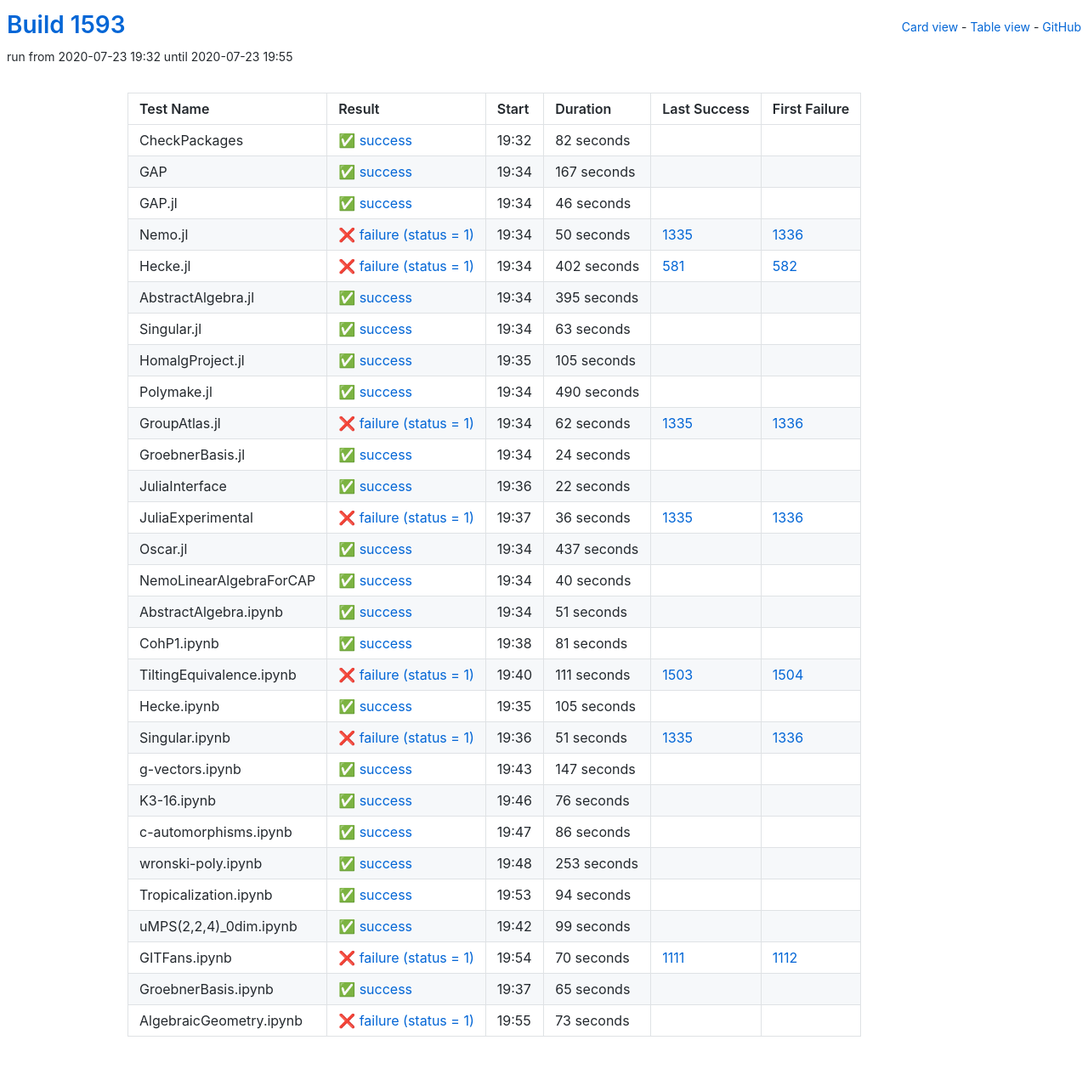
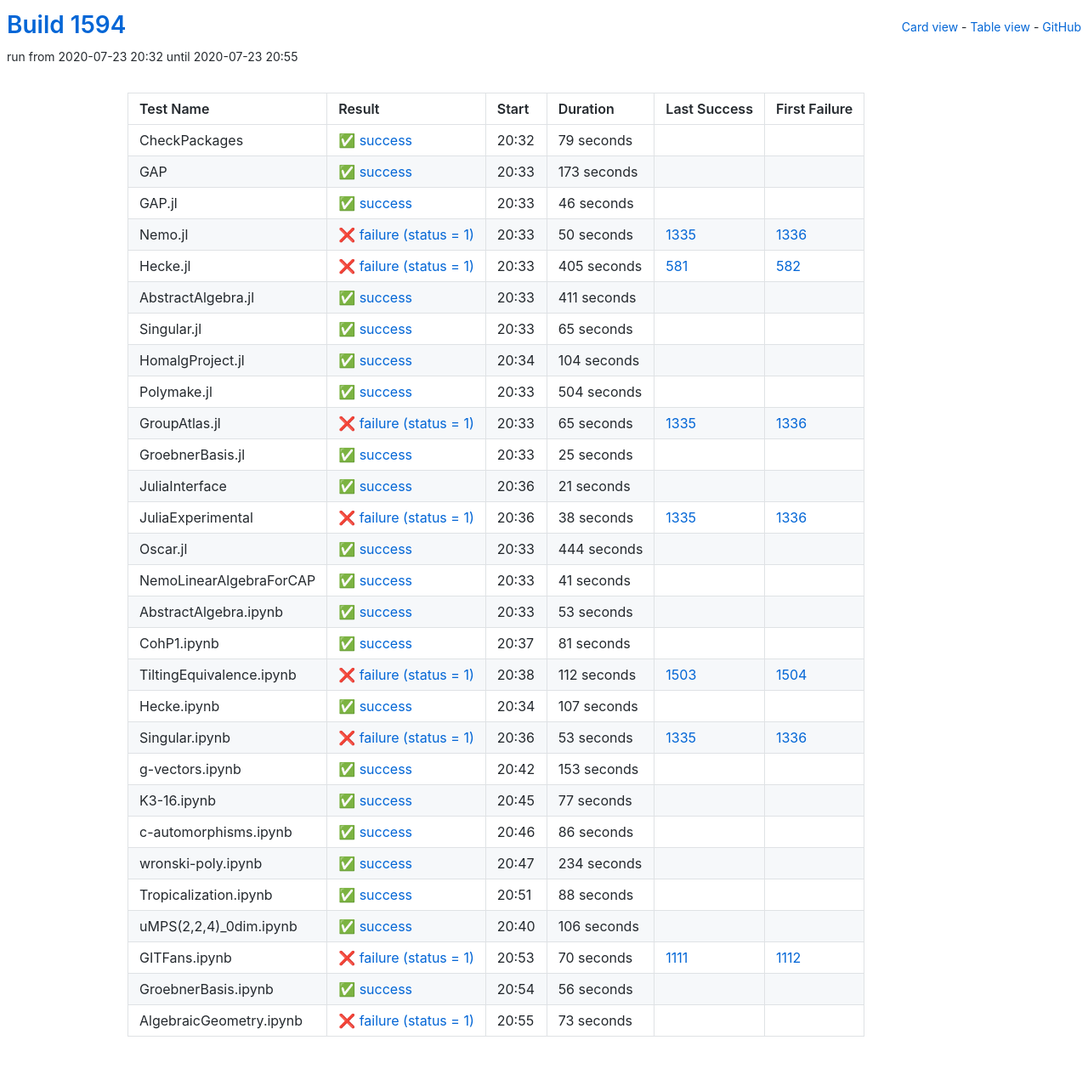
Before and after one commit to oscar-system/oscar-ci-status-1.4, a Jekyll site: the page built from table.html, in a window 1280 px wide. Shown: the whole page at 85% size. Built offline with Jekyll 4.4.1, drawn with Linux system fonts in a browser that asks for light colours.

Commit message:
Build #1594

```diff
--- a/_data/ci.yml
+++ b/_data/ci.yml
@@ -1,6 +1,6 @@
 ---
-build: 1593
-build_url: https://oscarci.mathematik.uni-kl.de/job/oscar-julia-1.4/1593/
+build: 1594
+build_url: https://oscarci.mathematik.uni-kl.de/job/oscar-julia-1.4/1594/
 job: oscar-julia-1.4
 organization: oscar-system
 repo: oscar-ci-status-1.4
@@ -8,32 +8,32 @@ repourl: https://github.com/oscar-system/oscar-ci-status-1.4
 tests:
 - name: CheckPackages
   id: checkpackages
-  log: https://oscarci.mathematik.uni-kl.de/job/oscar-julia-1.4/1593/artifact/logs/build-1593/CheckPackages.log
-  start: 2020-07-23 19:32
+  log: https://oscarci.mathematik.uni-kl.de/job/oscar-julia-1.4/1594/artifact/logs/build-1594/CheckPackages.log
+  start: 2020-07-23 20:32
   success: true
   exitcode: 0
   status: success
-  duration: 82
+  duration: 79
   last_success: false
   last_success_url:
   first_failure: false
   first_failure_url:
 - name: GAP
   id: gap
-  log: https://oscarci.mathematik.uni-kl.de/job/oscar-julia-1.4/1593/artifact/logs/build-1593/GAP.log
-  start: 2020-07-23 19:34
+  log: https://oscarci.mathematik.uni-kl.de/job/oscar-julia-1.4/1594/artifact/logs/build-1594/GAP.log
+  start: 2020-07-23 20:33
   success: true
   exitcode: 0
   status: success
-  duration: 167
+  duration: 173
   last_success: false
   last_success_url:
   first_failure: false
   first_failure_url:
 - name: GAP.jl
   id: gap-jl
-  log: https://oscarci.mathematik.uni-kl.de/job/oscar-julia-1.4/1593/artifact/logs/build-1593/GAP.jl.log
-  start: 2020-07-23 19:34
+  log: https://oscarci.mathematik.uni-kl.de/job/oscar-julia-1.4/1594/artifact/logs/build-1594/GAP.jl.log
+  start: 2020-07-23 20:33
   success: true
   exitcode: 0
   status: success
@@ -44,8 +44,8 @@ tests:
   first_failure_url:
 - name: Nemo.jl
   id: nemo-jl
-  log: https://oscarci.mathematik.uni-kl.de/job/oscar-julia-1.4/1593/artifact/logs/build-1593/Nemo.jl.log
-  start: 2020-07-23 19:34
+  log: https://oscarci.mathematik.uni-kl.de/job/oscar-julia-1.4/1594/artifact/logs/build-1594/Nemo.jl.log
+  start: 2020-07-23 20:33
   success: false
   exitcode: 1
   status: failure
@@ -56,152 +56,152 @@ tests:
   first_failure_url: https://oscarci.mathematik.uni-kl.de/job/oscar-julia-1.4/1336/
 - name: Hecke.jl
   id: hecke-jl
-  log: https://oscarci.mathematik.uni-kl.de/job/oscar-julia-1.4/1593/artifact/logs/build-1593/Hecke.jl.log
-  start: 2020-07-23 19:34
+  log: https://oscarci.mathematik.uni-kl.de/job/oscar-julia-1.4/1594/artifact/logs/build-1594/Hecke.jl.log
+  start: 2020-07-23 20:33
   success: false
   exitcode: 1
   status: failure
-  duration: 402
+  duration: 405
   last_success: 581
   last_success_url: https://oscarci.mathematik.uni-kl.de/job/oscar-julia-1.4/581/
   first_failure: 582
   first_failure_url: https://oscarci.mathematik.uni-kl.de/job/oscar-julia-1.4/582/
 - name: AbstractAlgebra.jl
   id: abstractalgebra-jl
-  log: https://oscarci.mathematik.uni-kl.de/job/oscar-julia-1.4/1593/artifact/logs/build-1593/AbstractAlgebra.jl.log
-  start: 2020-07-23 19:34
+  log: https://oscarci.mathematik.uni-kl.de/job/oscar-julia-1.4/1594/artifact/logs/build-1594/AbstractAlgebra.jl.log
+  start: 2020-07-23 20:33
   success: true
   exitcode: 0
   status: success
-  duration: 395
+  duration: 411
   last_success: false
   last_success_url:
   first_failure: false
   first_failure_url:
 - name: Singular.jl
   id: singular-jl
-  log: https://oscarci.mathematik.uni-kl.de/job/oscar-julia-1.4/1593/artifact/logs/build-1593/Singular.jl.log
-  start: 2020-07-23 19:34
+  log: https://oscarci.mathematik.uni-kl.de/job/oscar-julia-1.4/1594/artifact/logs/build-1594/Singular.jl.log
+  start: 2020-07-23 20:33
   success: true
   exitcode: 0
   status: success
-  duration: 63
+  duration: 65
   last_success: false
   last_success_url:
   first_failure: false
   first_failure_url:
 - name: HomalgProject.jl
   id: homalgproject-jl
-  log: https://oscarci.mathematik.uni-kl.de/job/oscar-julia-1.4/1593/artifact/logs/build-1593/HomalgProject.jl.log
-  start: 2020-07-23 19:35
+  log: https://oscarci.mathematik.uni-kl.de/job/oscar-julia-1.4/1594/artifact/logs/build-1594/HomalgProject.jl.log
+  start: 2020-07-23 20:34
   success: true
   exitcode: 0
   status: success
-  duration: 105
+  duration: 104
   last_success: false
   last_success_url:
   first_failure: false
   first_failure_url:
 - name: Polymake.jl
   id: polymake-jl
-  log: https://oscarci.mathematik.uni-kl.de/job/oscar-julia-1.4/1593/artifact/logs/build-1593/Polymake.jl.log
-  start: 2020-07-23 19:34
+  log: https://oscarci.mathematik.uni-kl.de/job/oscar-julia-1.4/1594/artifact/logs/build-1594/Polymake.jl.log
+  start: 2020-07-23 20:33
   success: true
   exitcode: 0
   status: success
-  duration: 490
+  duration: 504
   last_success: false
   last_success_url:
   first_failure: false
   first_failure_url:
 - name: GroupAtlas.jl
   id: groupatlas-jl
-  log: https://oscarci.mathematik.uni-kl.de/job/oscar-julia-1.4/1593/artifact/logs/build-1593/GroupAtlas.jl.log
-  start: 2020-07-23 19:34
+  log: https://oscarci.mathematik.uni-kl.de/job/oscar-julia-1.4/1594/artifact/logs/build-1594/GroupAtlas.jl.log
+  start: 2020-07-23 20:33
   success: false
   exitcode: 1
   status: failure
-  duration: 62
+  duration: 65
   last_success: 1335
   last_success_url: https://oscarci.mathematik.uni-kl.de/job/oscar-julia-1.4/1335/
   first_failure: 1336
   first_failure_url: https://oscarci.mathematik.uni-kl.de/job/oscar-julia-1.4/1336/
 - name: GroebnerBasis.jl
   id: groebnerbasis-jl
-  log: https://oscarci.mathematik.uni-kl.de/job/oscar-julia-1.4/1593/artifact/logs/build-1593/GroebnerBasis.jl.log
-  start: 2020-07-23 19:34
+  log: https://oscarci.mathematik.uni-kl.de/job/oscar-julia-1.4/1594/artifact/logs/build-1594/GroebnerBasis.jl.log
+  start: 2020-07-23 20:33
   success: true
   exitcode: 0
   status: success
-  duration: 24
+  duration: 25
   last_success: false
   last_success_url:
   first_failure: false
   first_failure_url:
 - name: JuliaInterface
   id: juliainterface
-  log: https://oscarci.mathematik.uni-kl.de/job/oscar-julia-1.4/1593/artifact/logs/build-1593/JuliaInterface.log
-  start: 2020-07-23 19:36
+  log: https://oscarci.mathematik.uni-kl.de/job/oscar-julia-1.4/1594/artifact/logs/build-1594/JuliaInterface.log
+  start: 2020-07-23 20:36
   success: true
   exitcode: 0
   status: success
-  duration: 22
+  duration: 21
   last_success: false
   last_success_url:
   first_failure: false
   first_failure_url:
 - name: JuliaExperimental
   id: juliaexperimental
-  log: https://oscarci.mathematik.uni-kl.de/job/oscar-julia-1.4/1593/artifact/logs/build-1593/JuliaExperimental.log
-  start: 2020-07-23 19:37
+  log: https://oscarci.mathematik.uni-kl.de/job/oscar-julia-1.4/1594/artifact/logs/build-1594/JuliaExperimental.log
+  start: 2020-07-23 20:36
   success: false
   exitcode: 1
   status: failure
-  duration: 36
+  duration: 38
   last_success: 1335
   last_success_url: https://oscarci.mathematik.uni-kl.de/job/oscar-julia-1.4/1335/
   first_failure: 1336
   first_failure_url: https://oscarci.mathematik.uni-kl.de/job/oscar-julia-1.4/1336/
 - name: Oscar.jl
   id: oscar-jl
-  log: https://oscarci.mathematik.uni-kl.de/job/oscar-julia-1.4/1593/artifact/logs/build-1593/Oscar.jl.log
-  start: 2020-07-23 19:34
+  log: https://oscarci.mathematik.uni-kl.de/job/oscar-julia-1.4/1594/artifact/logs/build-1594/Oscar.jl.log
+  start: 2020-07-23 20:33
   success: true
   exitcode: 0
   status: success
-  duration: 437
+  duration: 444
   last_success: false
   last_success_url:
   first_failure: false
   first_failure_url:
 - name: NemoLinearAlgebraForCAP
   id: nemolinearalgebraforcap
-  log: https://oscarci.mathematik.uni-kl.de/job/oscar-julia-1.4/1593/artifact/logs/build-1593/NemoLinearAlgebraForCAP.log
-  start: 2020-07-23 19:34
+  log: https://oscarci.mathematik.uni-kl.de/job/oscar-julia-1.4/1594/artifact/logs/build-1594/NemoLinearAlgebraForCAP.log
+  start: 2020-07-23 20:33
   success: true
   exitcode: 0
   status: success
-  duration: 40
+  duration: 41
   last_success: false
   last_success_url:
   first_failure: false
   first_failure_url:
 - name: AbstractAlgebra.ipynb
   id: abstractalgebra-ipynb
-  log: https://oscarci.mathematik.uni-kl.de/job/oscar-julia-1.4/1593/artifact/logs/build-1593/AbstractAlgebra.ipynb.log
-  start: 2020-07-23 19:34
+  log: https://oscarci.mathematik.uni-kl.de/job/oscar-julia-1.4/1594/artifact/logs/build-1594/AbstractAlgebra.ipynb.log
+  start: 2020-07-23 20:33
   success: true
   exitcode: 0
   status: success
-  duration: 51
+  duration: 53
   last_success: false
   last_success_url:
   first_failure: false
   first_failure_url:
 - name: CohP1.ipynb
   id: cohp1-ipynb
-  log: https://oscarci.mathematik.uni-kl.de/job/oscar-julia-1.4/1593/artifact/logs/build-1593/CohP1.ipynb.log
-  start: 2020-07-23 19:38
+  log: https://oscarci.mathematik.uni-kl.de/job/oscar-julia-1.4/1594/artifact/logs/build-1594/CohP1.ipynb.log
+  start: 2020-07-23 20:37
   success: true
   exitcode: 0
   status: success
@@ -212,68 +212,68 @@ tests:
   first_failure_url:
 - name: TiltingEquivalence.ipynb
   id: tiltingequivalence-ipynb
-  log: https://oscarci.mathematik.uni-kl.de/job/oscar-julia-1.4/1593/artifact/logs/build-1593/TiltingEquivalence.ipynb.log
-  start: 2020-07-23 19:40
+  log: https://oscarci.mathematik.uni-kl.de/job/oscar-julia-1.4/1594/artifact/logs/build-1594/TiltingEquivalence.ipynb.log
+  start: 2020-07-23 20:38
   success: false
   exitcode: 1
   status: failure
-  duration: 111
+  duration: 112
   last_success: 1503
   last_success_url: https://oscarci.mathematik.uni-kl.de/job/oscar-julia-1.4/1503/
   first_failure: 1504
   first_failure_url: https://oscarci.mathematik.uni-kl.de/job/oscar-julia-1.4/1504/
 - name: Hecke.ipynb
   id: hecke-ipynb
-  log: https://oscarci.mathematik.uni-kl.de/job/oscar-julia-1.4/1593/artifact/logs/build-1593/Hecke.ipynb.log
-  start: 2020-07-23 19:35
+  log: https://oscarci.mathematik.uni-kl.de/job/oscar-julia-1.4/1594/artifact/logs/build-1594/Hecke.ipynb.log
+  start: 2020-07-23 20:34
   success: true
   exitcode: 0
   status: success
-  duration: 105
+  duration: 107
   last_success: false
   last_success_url:
   first_failure: false
   first_failure_url:
 - name: Singular.ipynb
   id: singular-ipynb
-  log: https://oscarci.mathematik.uni-kl.de/job/oscar-julia-1.4/1593/artifact/logs/build-1593/Singular.ipynb.log
-  start: 2020-07-23 19:36
+  log: https://oscarci.mathematik.uni-kl.de/job/oscar-julia-1.4/1594/artifact/logs/build-1594/Singular.ipynb.log
+  start: 2020-07-23 20:36
   success: false
   exitcode: 1
   status: failure
-  duration: 51
+  duration: 53
   last_success: 1335
   last_success_url: https://oscarci.mathematik.uni-kl.de/job/oscar-julia-1.4/1335/
   first_failure: 1336
   first_failure_url: https://oscarci.mathematik.uni-kl.de/job/oscar-julia-1.4/1336/
 - name: g-vectors.ipynb
   id: g-vectors-ipynb
-  log: https://oscarci.mathematik.uni-kl.de/job/oscar-julia-1.4/1593/artifact/logs/build-1593/g-vectors.ipynb.log
-  start: 2020-07-23 19:43
+  log: https://oscarci.mathematik.uni-kl.de/job/oscar-julia-1.4/1594/artifact/logs/build-1594/g-vectors.ipynb.log
+  start: 2020-07-23 20:42
   success: true
   exitcode: 0
   status: success
-  duration: 147
+  duration: 153
   last_success: false
   last_success_url:
   first_failure: false
   first_failure_url:
 - name: K3-16.ipynb
   id: k3-16-ipynb
-  log: https://oscarci.mathematik.uni-kl.de/job/oscar-julia-1.4/1593/artifact/logs/build-1593/K3-16.ipynb.log
-  start: 2020-07-23 19:46
+  log: https://oscarci.mathematik.uni-kl.de/job/oscar-julia-1.4/1594/artifact/logs/build-1594/K3-16.ipynb.log
+  start: 2020-07-23 20:45
   success: true
   exitcode: 0
   status: success
-  duration: 76
+  duration: 77
   last_success: false
   last_success_url:
   first_failure: false
   first_failure_url:
 - name: c-automorphisms.ipynb
   id: c-automorphisms-ipynb
-  log: https://oscarci.mathematik.uni-kl.de/job/oscar-julia-1.4/1593/artifact/logs/build-1593/c-automorphisms.ipynb.log
-  start: 2020-07-23 19:47
+  log: https://oscarci.mathematik.uni-kl.de/job/oscar-julia-1.4/1594/artifact/logs/build-1594/c-automorphisms.ipynb.log
+  start: 2020-07-23 20:46
   success: true
   exitcode: 0
   status: success
@@ -284,44 +284,44 @@ tests:
   first_failure_url:
 - name: wronski-poly.ipynb
   id: wronski-poly-ipynb
-  log: https://oscarci.mathematik.uni-kl.de/job/oscar-julia-1.4/1593/artifact/logs/build-1593/wronski-poly.ipynb.log
-  start: 2020-07-23 19:48
+  log: https://oscarci.mathematik.uni-kl.de/job/oscar-julia-1.4/1594/artifact/logs/build-1594/wronski-poly.ipynb.log
+  start: 2020-07-23 20:47
   success: true
   exitcode: 0
   status: success
-  duration: 253
+  duration: 234
   last_success: false
   last_success_url:
   first_failure: false
   first_failure_url:
 - name: Tropicalization.ipynb
   id: tropicalization-ipynb
-  log: https://oscarci.mathematik.uni-kl.de/job/oscar-julia-1.4/1593/artifact/logs/build-1593/Tropicalization.ipynb.log
-  start: 2020-07-23 19:53
+  log: https://oscarci.mathematik.uni-kl.de/job/oscar-julia-1.4/1594/artifact/logs/build-1594/Tropicalization.ipynb.log
+  start: 2020-07-23 20:51
   success: true
   exitcode: 0
   status: success
-  duration: 94
+  duration: 88
   last_success: false
   last_success_url:
   first_failure: false
   first_failure_url:
 - name: uMPS(2,2,4)_0dim.ipynb
   id: umps-2-2-4-0dim-ipynb
-  log: https://oscarci.mathematik.uni-kl.de/job/oscar-julia-1.4/1593/artifact/logs/build-1593/uMPS-2-2-4-_0dim.ipynb.log
-  start: 2020-07-23 19:42
+  log: https://oscarci.mathematik.uni-kl.de/job/oscar-julia-1.4/1594/artifact/logs/build-1594/uMPS-2-2-4-_0dim.ipynb.log
+  start: 2020-07-23 20:40
   success: true
   exitcode: 0
   status: success
-  duration: 99
+  duration: 106
   last_success: false
   last_success_url:
   first_failure: false
   first_failure_url:
 - name: GITFans.ipynb
   id: gitfans-ipynb
-  log: https://oscarci.mathematik.uni-kl.de/job/oscar-julia-1.4/1593/artifact/logs/build-1593/GITFans.ipynb.log
-  start: 2020-07-23 19:54
+  log: https://oscarci.mathematik.uni-kl.de/job/oscar-julia-1.4/1594/artifact/logs/build-1594/GITFans.ipynb.log
+  start: 2020-07-23 20:53
   success: false
   exitcode: 1
   status: failure
@@ -332,20 +332,20 @@ tests:
   first_failure_url: https://oscarci.mathematik.uni-kl.de/job/oscar-julia-1.4/1112/
 - name: GroebnerBasis.ipynb
   id: groebnerbasis-ipynb
-  log: https://oscarci.mathematik.uni-kl.de/job/oscar-julia-1.4/1593/artifact/logs/build-1593/GroebnerBasis.ipynb.log
-  start: 2020-07-23 19:37
+  log: https://oscarci.mathematik.uni-kl.de/job/oscar-julia-1.4/1594/artifact/logs/build-1594/GroebnerBasis.ipynb.log
+  start: 2020-07-23 20:54
   success: true
   exitcode: 0
   status: success
-  duration: 65
+  duration: 56
   last_success: false
   last_success_url:
   first_failure: false
   first_failure_url:
 - name: AlgebraicGeometry.ipynb
   id: algebraicgeometry-ipynb
-  log: https://oscarci.mathematik.uni-kl.de/job/oscar-julia-1.4/1593/artifact/logs/build-1593/AlgebraicGeometry.ipynb.log
-  start: 2020-07-23 19:55
+  log: https://oscarci.mathematik.uni-kl.de/job/oscar-julia-1.4/1594/artifact/logs/build-1594/AlgebraicGeometry.ipynb.log
+  start: 2020-07-23 20:55
   success: false
   exitcode: 1
   status: failure
```
Also changed, not shown: README.md.
